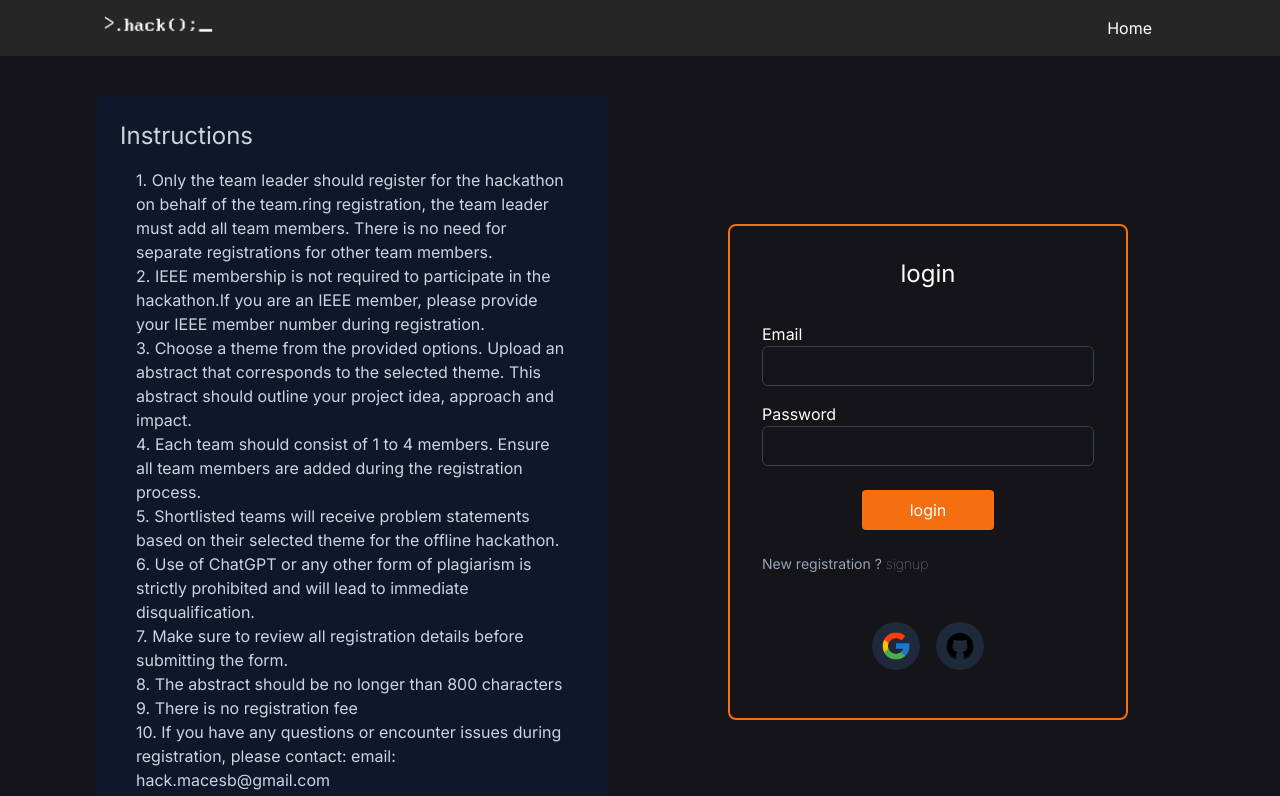
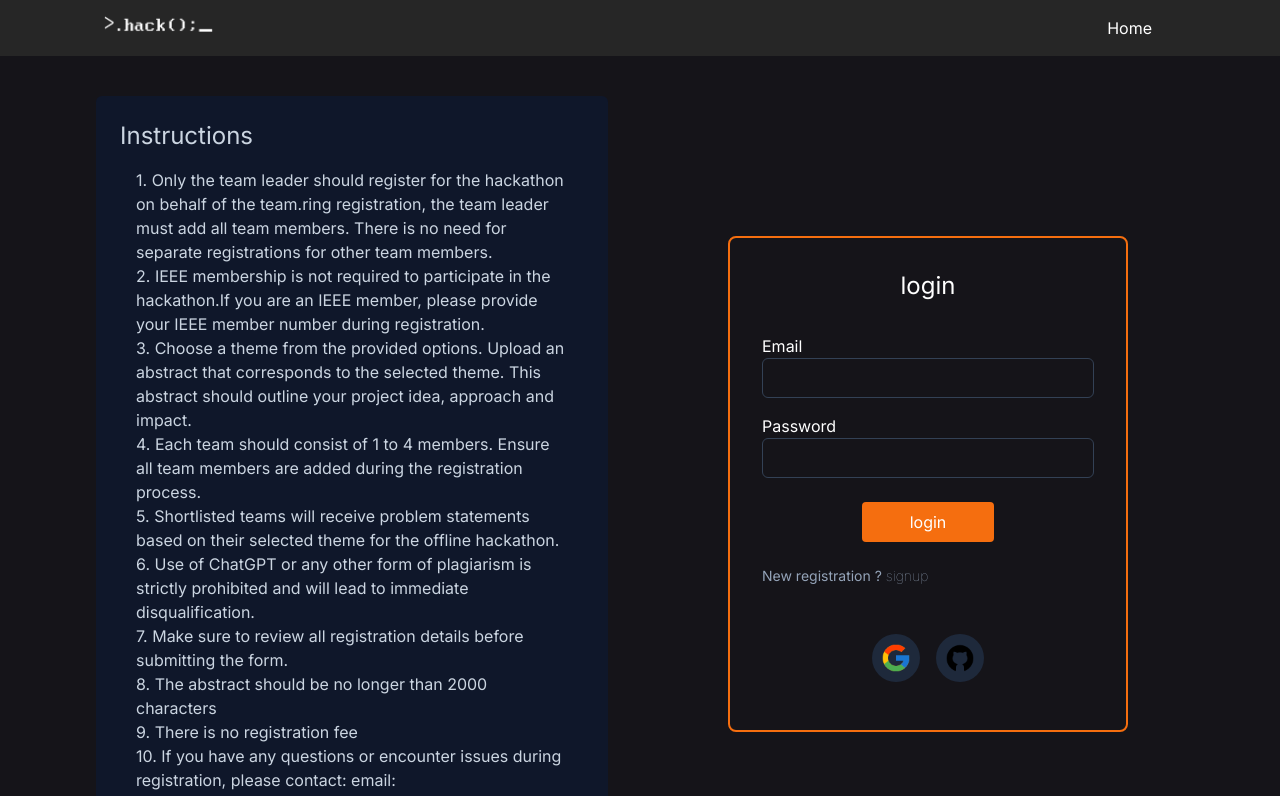
Before and after one commit to adw-ith/hack-registration, a Next.js app: page / in a window 1280 px wide. Shown: the top 796 px of the page. Built offline with nearby package versions, Linux system fonts and the light colour scheme; no server answers.

Commit message:
limit inc

```diff
--- a/src/app/page.tsx
+++ b/src/app/page.tsx
@@ -10,7 +10,7 @@ const Instructions = [
   "Shortlisted teams will receive problem statements based on their selected theme for the offline hackathon.",
   "Use of ChatGPT or any other form of plagiarism is strictly prohibited and will lead to immediate disqualification.",
   "Make sure to review all registration details before submitting the form.",
-  "The abstract should be no longer than 800 characters",
+  "The abstract should be no longer than 2000 characters",
   "There is no registration fee",
   "If you have any questions or encounter issues during registration, please contact: email: hack.macesb@gmail.com",
 ];
--- a/src/components/team.tsx
+++ b/src/components/team.tsx
@@ -656,7 +656,7 @@ export default function Team() {
                 name="description"
                 rows={10}
                 required
-                maxLength={800}
+                maxLength={2000}
                 placeholder="Project Description"
                 value={description}
                 onChange={(e) => setDescription(e.target.value)}
```
